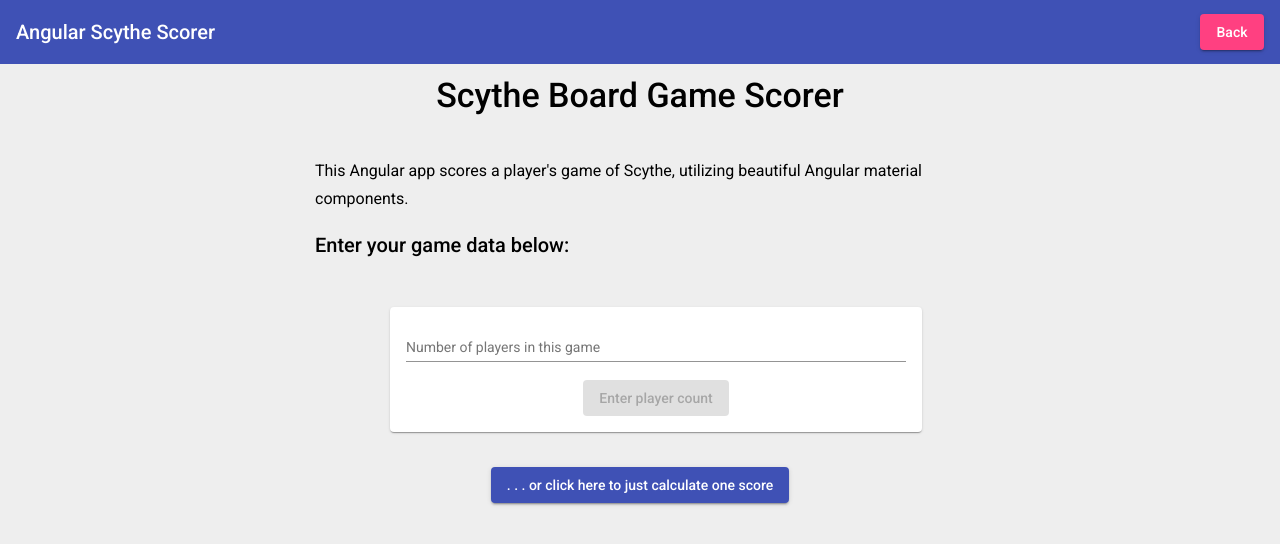
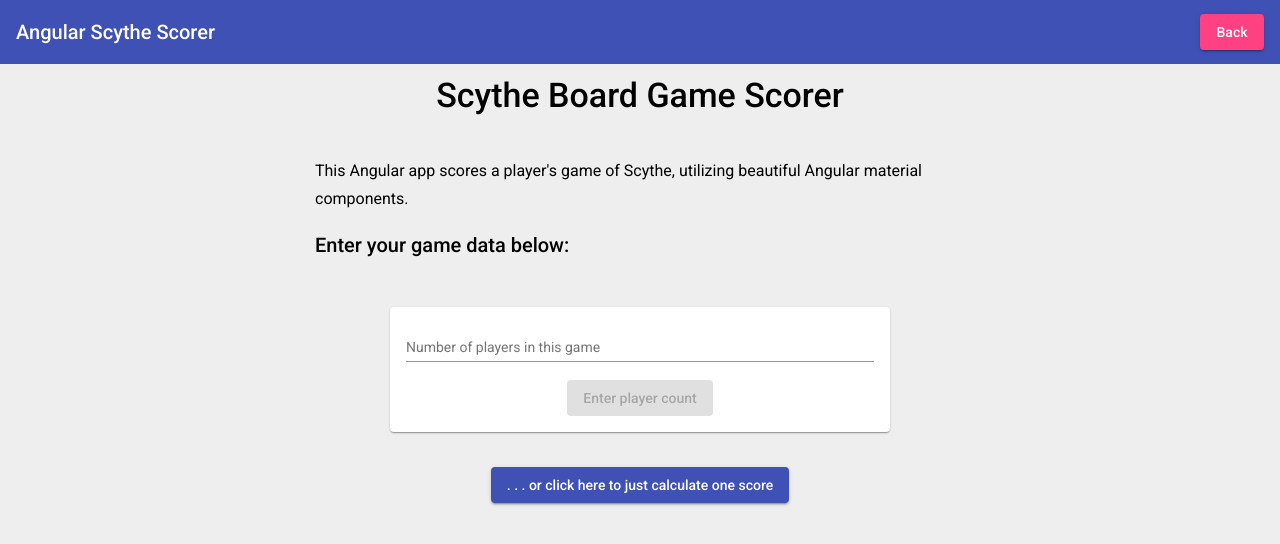
Before and after one commit to arami265/angular-scythe-scorer, an Angular app: page / in a window 1280 px wide. Shown: the top 544 px of the page. Built offline with nearby package versions, Linux system fonts and the light colour scheme.

Commit message:
Fixed initial card width; update icon source; redeploy

```diff
--- a/src/app/app.component.html
+++ b/src/app/app.component.html
@@ -17,7 +17,7 @@
 
 <!-- PHASE 1 -->
 <div *ngIf="!playerCountButtonPressed" class="med-width padded centered">
-  <mat-card class = "centered full-width">
+  <mat-card class = "centered">
     <form autocomplete="off">
       <mat-form-field class = "full-width">
         <mat-label>Number of players in this game</mat-label>
--- a/src/app/player-card/player-card.component.html
+++ b/src/app/player-card/player-card.component.html
@@ -1,7 +1,7 @@
 <div class="med-width padded centered">
   <mat-card class = "centered">
     <mat-card-header>
-      <img mat-card-avatar src="assets/img/{{ faction }}.jpg">
+      <img mat-card-avatar src="/assets/img/{{ faction }}.jpg">
       <mat-card-title>Player {{ id }}</mat-card-title>
       <mat-card-subtitle
       *ngIf="faction == 'Shiba'"> </mat-card-subtitle>
```
Also changed, not shown: 4 other files (tests, documents, lock files or other folders).
